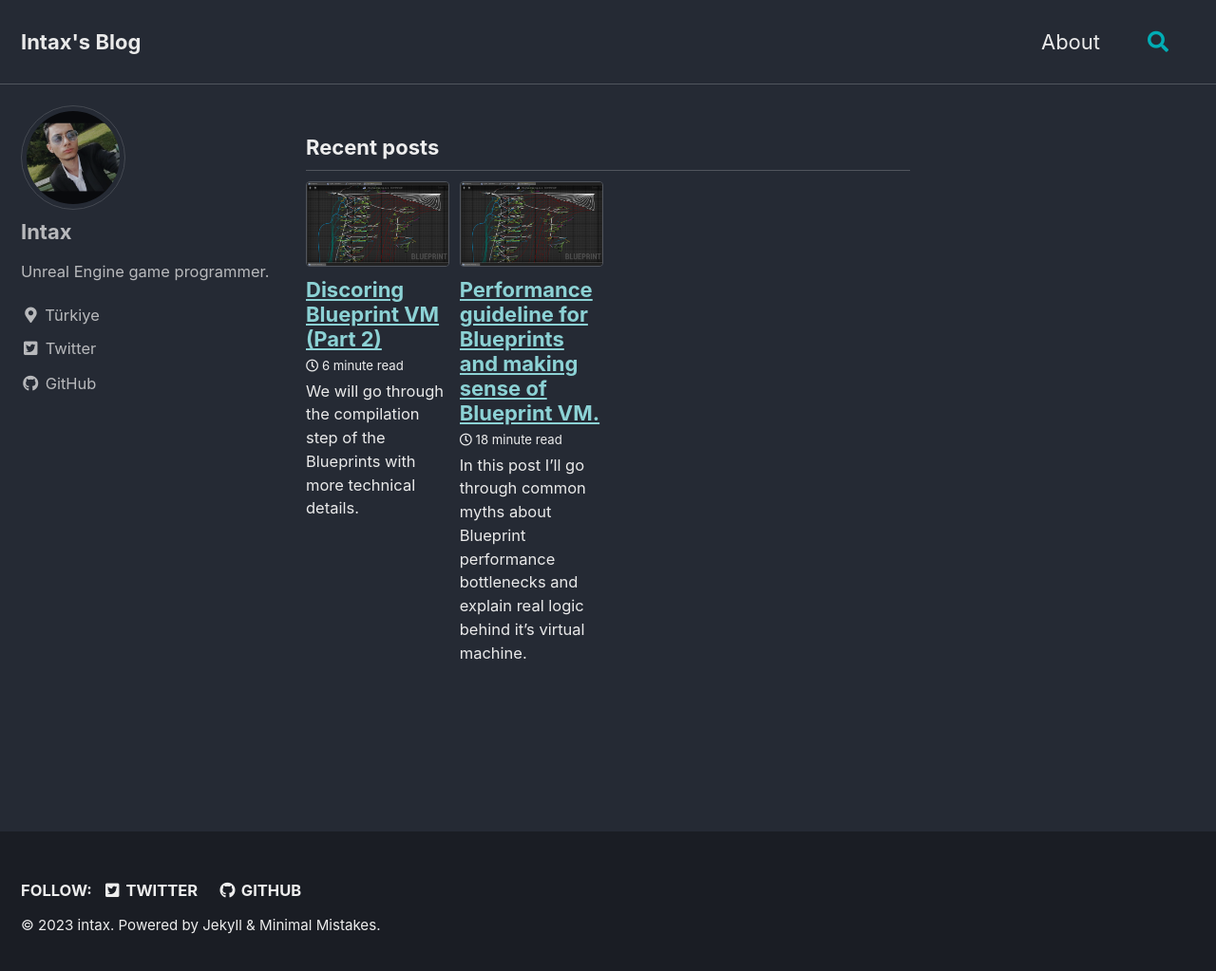
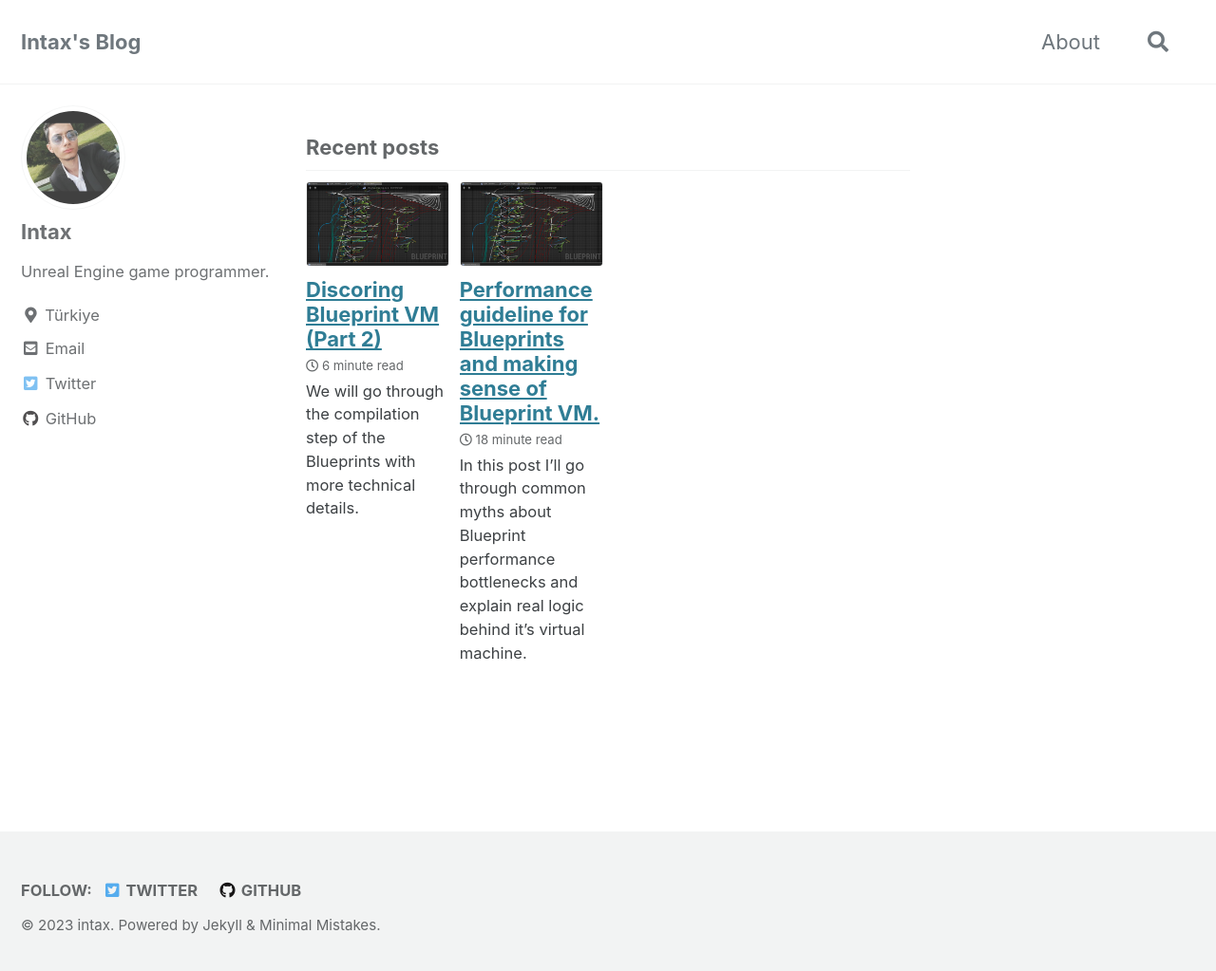
Before and after one commit to intaxwashere/intaxwashere.github.io, a Jekyll site: the page built from index.html, in a window 1280 px wide and 1030 px high. Shown: the top 1023 px of the window at 95% size. Built offline with Jekyll 4.4.1, drawn with Linux system fonts in a browser that asks for light colours; cached includes are drawn as plain includes; the list of posts is cut into pages by our own code.

Commit message:
update theme

```diff
--- a/_config.yml
+++ b/_config.yml
@@ -12,7 +12,7 @@
 
 # theme                  : "minimal-mistakes-jekyll"
 # remote_theme           : "mmistakes/minimal-mistakes"
-minimal_mistakes_skin    : "dark" # "air", "aqua", "contrast", "default", "dirt", "neon", "mint", "plum", "sunrise"
+minimal_mistakes_skin    : "default" # "dark" # "air", "aqua", "contrast", "default", "dirt", "neon", "mint", "plum", "sunrise"
 
 # Site Settings
 locale                   : "en-US"
@@ -109,7 +109,7 @@ author:
   links:
     - label: "Email"
       icon: "fas fa-fw fa-envelope-square"
-      # url: "mailto:your.name@email.com"
+      url: "mailto:virtualc@protonmail.com"
     - label: "Website"
       icon: "fas fa-fw fa-link"
       # url: "https://your-website.com"
```
